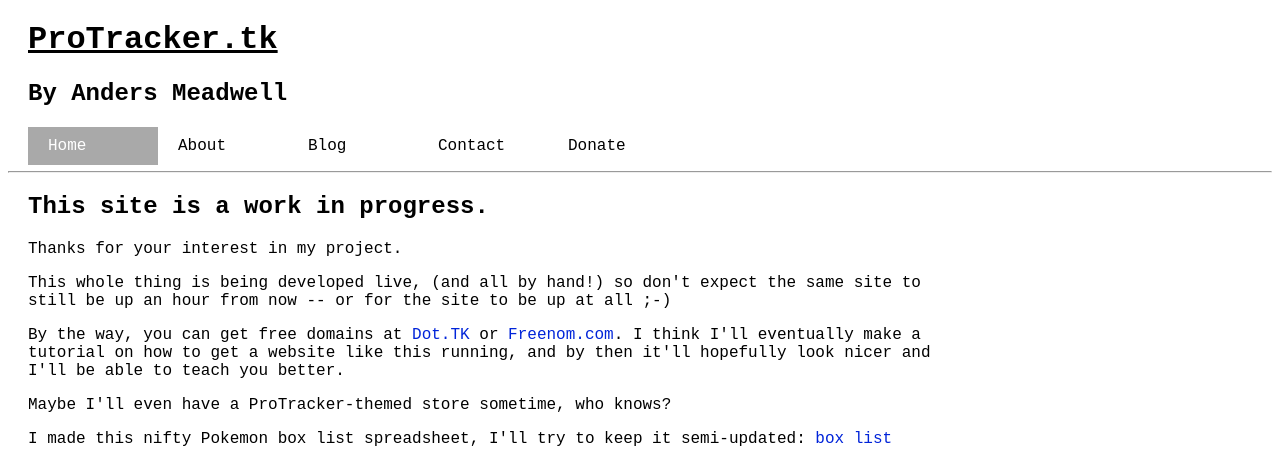
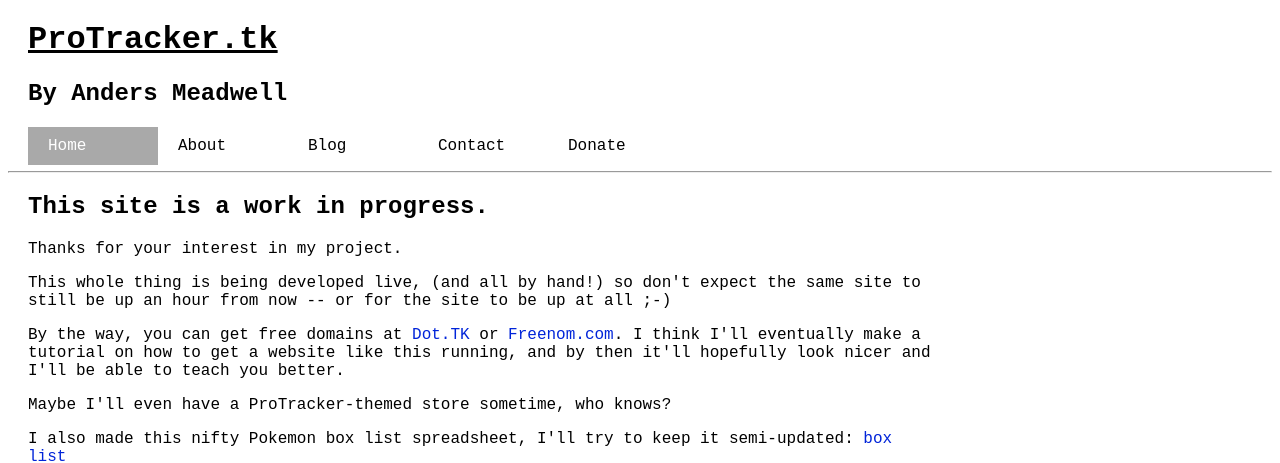
Before and after one commit to seofon7/seofon7.github.io, a Jekyll site: the page index.html, which Jekyll copies as it is, in a window 1280 px wide. Shown: the top 463 px of the page. Built offline with Jekyll 4.4.1, drawn with Linux system fonts in a browser that asks for light colours.

Commit message:
Update index.html

```diff
--- a/index.html
+++ b/index.html
@@ -46,7 +46,7 @@
 		<p>This whole thing is being developed live, (and all by hand!) so don't expect the same site to still be up an hour from now -- or for the site to be up at all ;-)</p>
 		<p>By the way, you can get free domains at <a href="http://dot.tk" target="_blank" class="link">Dot.TK</a> or <a href="https://freenom.com" target="_blank" class="link">Freenom.com</a>. I think I'll eventually make a tutorial on how to get a website like this running, and by then it'll hopefully look nicer and I'll be able to teach you better.</p>
 		<p>Maybe I'll even have a ProTracker-themed store sometime, who knows?</p>
-		<p>I made this nifty Pokemon box list spreadsheet, I'll try to keep it semi-updated: <a href="box-list.html" target="_blank" class="link">box list</a>
+		<p>I also made this nifty Pokemon box list spreadsheet, I'll try to keep it semi-updated: <a href="box-list" target="_blank" class="link">box list</a>
 		<p>While you're waiting, check out my SoundCloud playlist:</p>
 		<iframe width="100%" height="450" scrolling="no" frameborder="no" allow="autoplay" src="https://w.soundcloud.com/player/?url=https%3A//api.soundcloud.com/playlists/673562202&color=%234da3d4&auto_play=false&hide_related=false&show_comments=true&show_user=true&show_reposts=false&show_teaser=true" alt="<a href="https://soundcloud.com/anders-meadwell/sets/play_next" style="margin-left: 20px;"></iframe>
 		</main>
```
